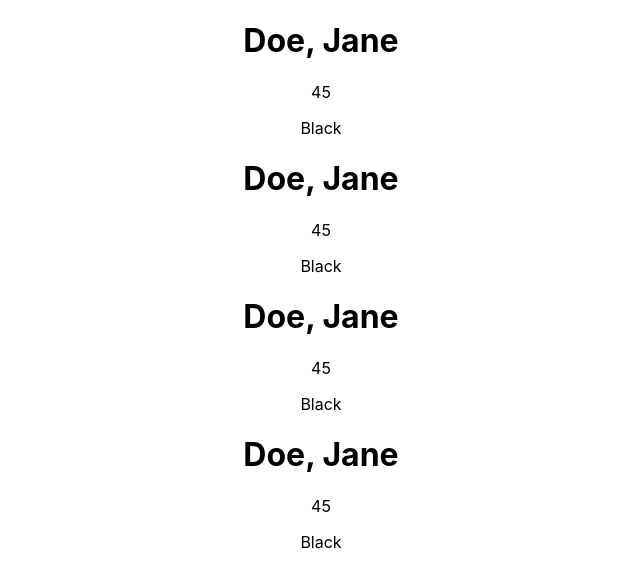
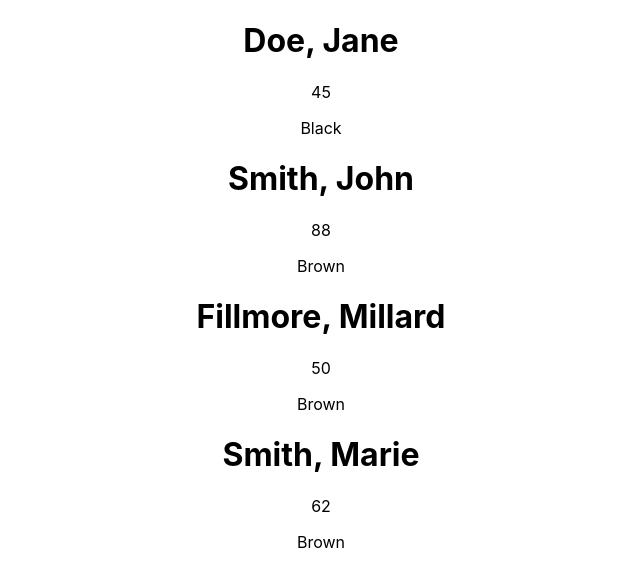
Before and after one commit to amalsaud/MERN-Prop-It-Up, a React (Create React App) app: page / in a window 1280 px wide. Shown: the top 588 px of the page, without its empty margins (319-959 px from the left). Built offline with nearby package versions, Linux system fonts and the light colour scheme.

Commit message:
Update App.js

```diff
--- a/src/App.js
+++ b/src/App.js
@@ -12,10 +12,10 @@ function App() {
   return (
     <div className='App'>
       {personList.map(person => <PersonCard
-        lName={"Doe"}
-        fName={"Jane"}
-        age={45}
-        hairColor={"Black"}
+        lName={person.lName}
+        fName={person.fName}
+        age={person.age}
+        hairColor={person.hairColor}
       />
       )}
     </div>
```
